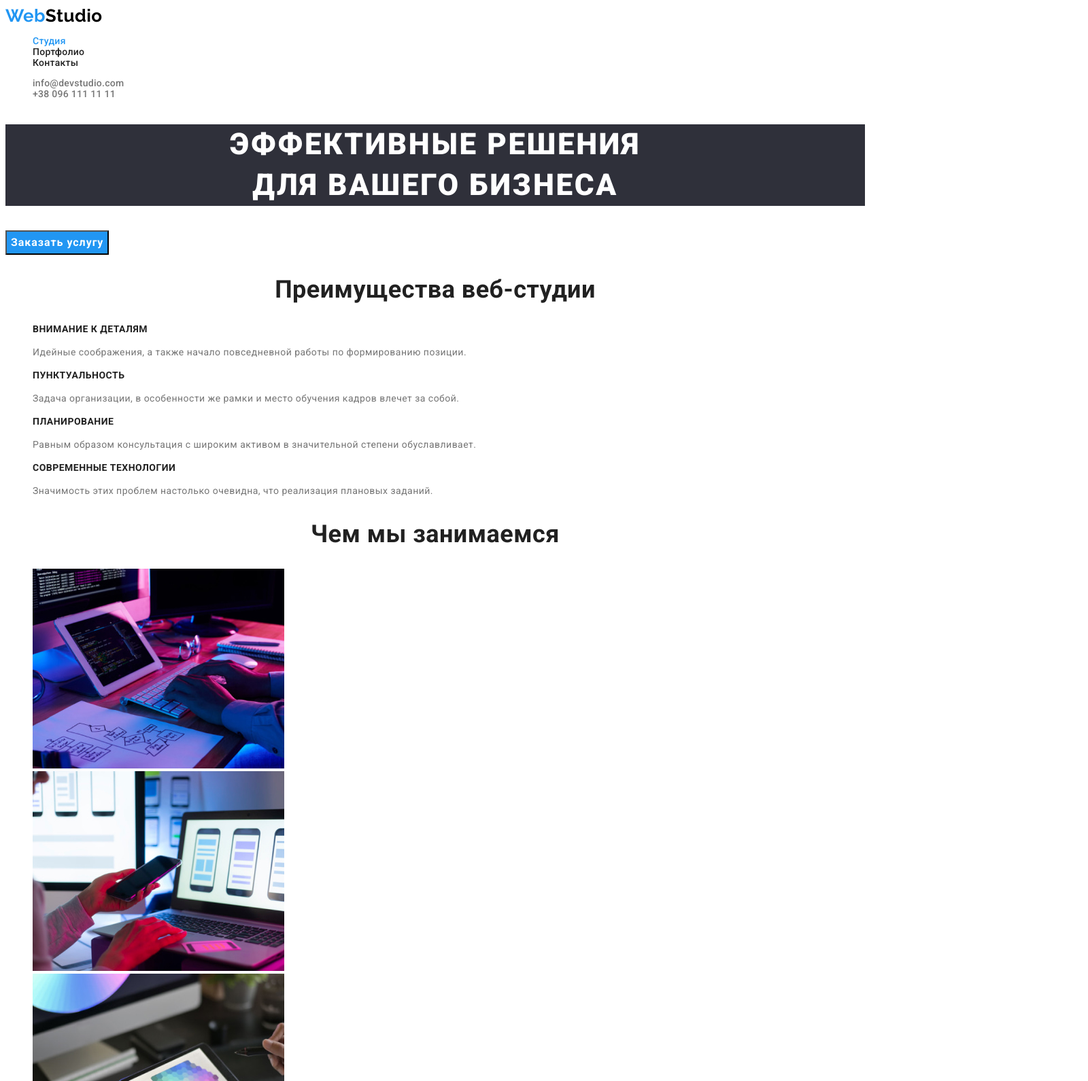
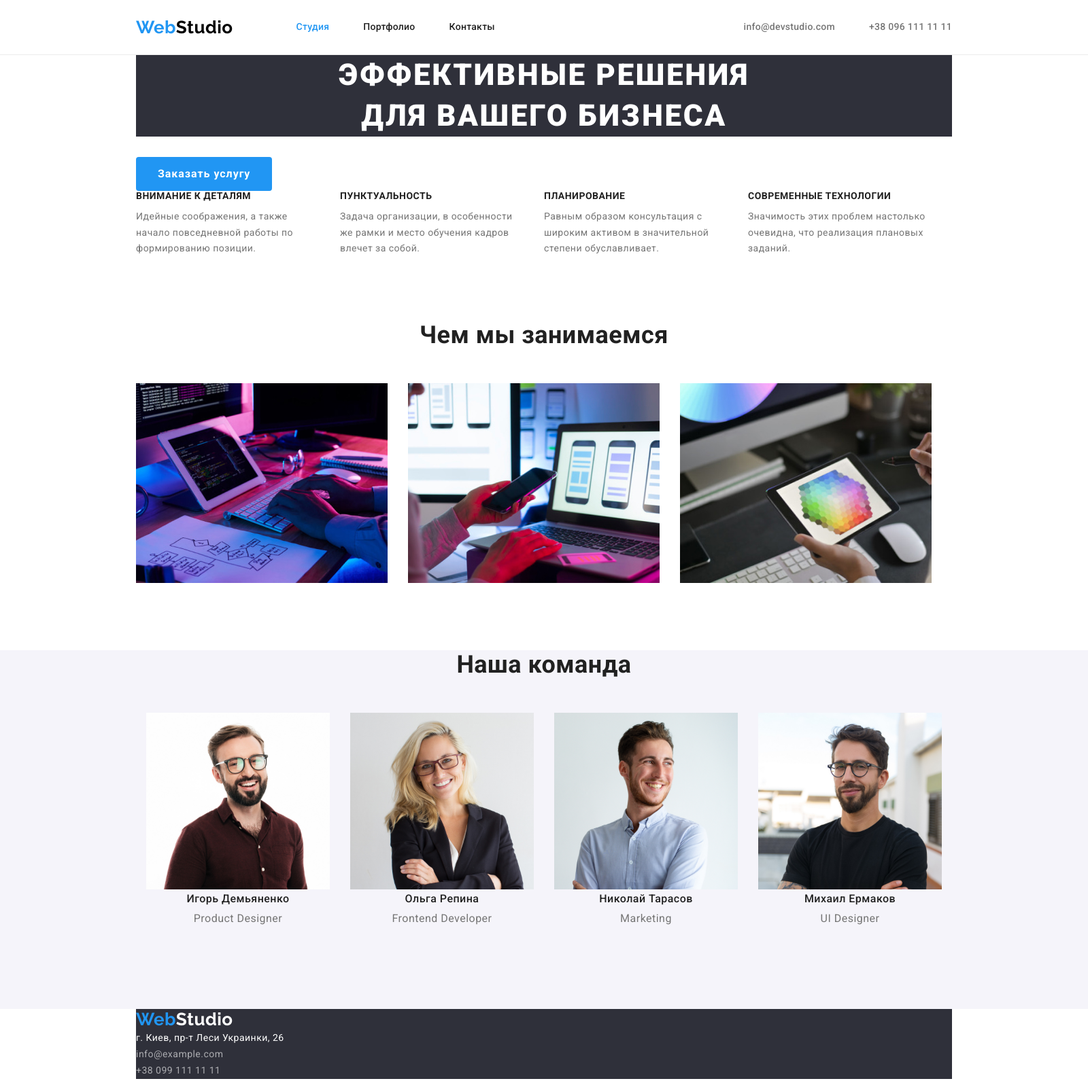
Before and after one commit to valhanovska/goit-markup-hw-03, a plain HTML site: page index.html in a window 1280 px wide. Shown: the top 1591 px of the page at 68% size, 1600 px wide, since content can reach past the window. Drawn offline with nearby package versions, Linux system fonts and the light colour scheme.

Commit message:
добавляет  размеры страниц

```diff
--- a/css/styles.css
+++ b/css/styles.css
@@ -5,20 +5,30 @@
 /* акцент  #2196F3; */
 /* цвет фона #FFFFFF */
 /* цвет фона вторичный #F5F4FA */
+html {
+  box-sizing: border-box;
+}
+
+*,
+*::before,
+*::after {
+  box-sizing: inherit;
+}
 
 :root {
   --primary-text-color: #757575;
   --title-text-color: #212121;
---accent-color: #2196F3;
---white-color: #FFFFFF;
+  --accent-color: #2196f3;
+  --white-color: #ffffff;
   --logo-color: #000000;
---bcg-color: #F5F4FA;
---footer-color : rgba(255, 255, 255, 0.6);
---bcg-footer:  rgba(47, 48, 58, 1);
---bcg-button: #188CE8;
+  --bcg-color: #f5f4fa;
+  --footer-color: rgba(255, 255, 255, 0.6);
+  --bcg-footer: rgba(47, 48, 58, 1);
+  --bcg-button: #188ce8;
 }
 
 body {
+  width: 1600px;
   color: var(--primary-text-color);
   background-color: var(--white-color);
   font-family: Roboto, sans-serif;
@@ -27,9 +37,19 @@ body {
 
 .list {
   list-style: none;
+  padding: 0;
+  margin: 0;
 }
+/* header */
+.container {
+  width: 1230px;
+  padding-left: 15px;
+  padding-right: 15px;
+  margin-left: auto;
+  margin-right: auto;
+}
+/* Logo */
 
-/* Logo */
 .logo {
   color: var(--logo-color);
   text-decoration: none;
@@ -46,16 +66,37 @@ body {
 .logo .web-logo {
   color: var(--accent-color);
 }
+/* HEADER */
+.header {
+  border-bottom: 1px solid #ececec;
+}
+/* Main-nav */
+.main-nav {
+  display: flex;
+  align-items: center;
+}
 
 /* Site nav */
+.site-nav {
+  display: flex;
+  margin-left: 93px;
+}
+.site-nav .item + .item {
+  margin-left: 50px;
+}
+
 .site-nav,
- .auth-nav  {
+.auth-nav {
   font-weight: 500;
   font-size: 14px;
   line-height: 1.14;
   letter-spacing: 0.02em;
 }
 .site-nav .link {
+  display: block;
+  padding-top: 32px;
+  padding-bottom: 32px;
+
   color: var(--title-text-color);
   text-decoration: none;
 }
@@ -68,7 +109,18 @@ body {
 }
 
 /* Auth nav */
+.auth-nav {
+  display: flex;
+  margin-left: auto;
+}
+.auth-nav .item + .item {
+  margin-left: 50px;
+}
 .auth-nav .auth {
+  display: block;
+  padding-top: 32px;
+  padding-bottom: 32px;
+
   color: var(--primary-text-color);
   text-decoration: none;
 }
@@ -79,7 +131,12 @@ body {
 }
 
 /* Hero */
+.hero {
+  text-align: center;
+}
 .hero .hero-title {
+  margin-top: 0;
+  margin-bottom: 30px;
   color: var(--white-color);
   background-color: rgba(47, 48, 58, 1);
   font-weight: 900;
@@ -90,6 +147,13 @@ body {
   text-transform: uppercase;
 }
 .hero .hero-button {
+  display: inline-block;
+  min-width: 200px;
+  height: 50px;
+  padding: 10px 32px;
+  border: none;
+  border-radius: 4px;
+  text-align: center;
   color: var(--white-color);
   background-color: var(--accent-color);
   font-family: inherit;
@@ -106,18 +170,43 @@ body {
 }
 
 /* Section */
-
+.section {
+  /* padding-top: 94px; */
+  padding-bottom: 94px;
+}
 .section-title {
+  margin-top: 0;
+  margin-bottom: 50px;
+  text-align: center;
   color: var(--title-text-color);
   font-weight: 700;
   font-size: 36px;
   line-height: 1.17;
 }
- .center {
-    text-align: center;
+
+/* FEATURE */
+.feature {
+  display: none;
+  padding-top: 0;
+  margin-bottom: 0;
+}
+.feature-list {
+  display: flex;
+  flex-wrap: wrap;
+  margin-left: auto;
+  margin-right: auto;
+}
+.feature-list .item {
+  width: 270px;
+  margin-right: 30px;
+}
+.feature-list .item:last-child {
+  margin-right: 0;
 }
 
 .feature-list .title {
+  margin-top: 0;
+  margin-bottom: 10px;
   color: var(--title-text-color);
   font-weight: 700;
   font-size: 14px;
@@ -126,35 +215,69 @@ body {
 }
 
 .feature-list .text {
+  margin-top: 0;
+  margin-bottom: 0;
   font-size: 14px;
   line-height: 1.71;
 }
-
+/* WORK */
+.work {
+  display: flex;
+  flex-wrap: wrap;
+}
+.work .item {
+  margin-right: 30px;
+  justify-content: center;
+}
+.work .item:last-child {
+  margin-right: 0;
+}
 
 /* Our team */
+.team {
+  display: flex;
+  flex-wrap: wrap;
+  justify-content: center;
+}
+.team .item {
+  width: 270px;
+  margin-right: 30px;
+}
+.team .item:last-child {
+  margin-right: 0;
+}
 .team-bgr {
   background-color: var(--bcg-color);
 }
 .team-title,
 .team-text {
+  margin-top: 0;
+  margin-bottom: 30px;
   font-size: 16px;
   line-height: 1.19;
   text-align: center;
 }
 .team .team-title {
+  margin-bottom: 10px;
   color: var(--title-text-color);
   font-weight: 500;
 }
 
-
 /* Portfolio */
 
 .portfolio-hero {
+  display: none;
   color: var(--title-text-color);
 }
 
 /* Buttons */
 .button {
+  display: inline-block;
+  height: 38px;
+  padding: 6px 22px;
+  border: none;
+  border-radius: 4px;
+  text-align: center;
   color: var(--title-text-color);
   background-color: var(--bcg-color);
   letter-spacing: 0.03em;
@@ -165,30 +288,72 @@ body {
   cursor: pointer;
 }
 .button:hover,
-.button:focus
-{
+.button:focus {
   color: var(--white-color);
   background-color: var(--accent-color);
+}
+.portfolio-btn {
+  display: flex;
+  flex-wrap: wrap;
+  justify-content: center;
+  margin-top: 94px;
+  margin-bottom: 50px;
+}
+.portfolio-btn .item {
+  margin-right: 8px;
+}
+.portfolio-btn .item:last-child {
+  margin-right: 0;
 }
 
 /* Portfolio-section */
 
+/* PROJECTS */
+.projects-list {
+  display: flex;
+  flex-wrap: wrap;
+  gap: 30px;
+  padding: 0;
+  flex-basis: calc((100%-60px) / 3);
+  /* justify-content: center; */
+}
+.projects-list .item {
+  width: 370px;
+
+  padding: 30px;
+  /* margin-right: 30px; */
+  /* margin-bottom: 30px; */
+  border-bottom: 1px solid #eeeeee;
+}
+/* .projects-list .item:nth-child(3n) {
+  margin-right: 0;
+}
+.projects-list .item:nth-last-child(-n + 3) {
+  margin-bottom: 0;
+} */
+
 .portfolio-link {
+  display: block;
   text-decoration: none;
 }
 
 .title-spacing {
+  margin-top: 0;
+  margin-bottom: 0;
+  color: var(--title-text-color);
   font-weight: 700;
   font-size: 18px;
   line-height: 2;
   letter-spacing: 0.06em;
   text-decoration: none;
 }
+
 .section-text {
+  margin-top: 0;
+  margin-bottom: 0;
   color: var(--primary-text-color);
   font-size: 16px;
   line-height: 1.88;
-
 }
 
 /* footer */
@@ -205,6 +370,7 @@ body {
 .footer-address {
   font-size: 14px;
   line-height: 1.71;
+  font-style: normal;
 }
 .address {
   color: var(--white-color);
--- a/index.html
+++ b/index.html
@@ -1,109 +1,145 @@
 <!DOCTYPE html>
 <html lang="ru">
+
 <head>
-    <meta charset="UTF-8">
-    <meta http-equiv="X-UA-Compatible" content="IE=edge">
-    <meta name="viewport" content="width=device-width, initial-scale=1.0">
+  <meta charset="UTF-8" />
+  <meta http-equiv="X-UA-Compatible" content="IE=edge" />
+  <meta name="viewport" content="width=device-width, initial-scale=1.0" />
   <title>WebStudio</title>
   <link href="https://fonts.googleapis.com/css2?family=Raleway:wght@700&family=Roboto:wght@400;500;700;900&display=swap"
-        rel="stylesheet">
-    <link rel="stylesheet" href="./css/styles.css">
+    rel="stylesheet" />
+  <link rel="stylesheet"
+    href="https://cdnjs.cloudflare.com/ajax/libs/modern-normalize/1.1.0/modern-normalize.min.css" />
+  <link rel="stylesheet" href="./css/styles.css" />
 </head>
 
 <body>
   <!-- Верхняя линия -->
-    <header>
-
+  <header class="header">
+    <div class="container main-nav">
       <a href="./index.html" class="logo"><span class="web-logo">Web</span>Studio</a>
       <nav>
         <ul class="site-nav list">
-                <li><a href="./index.html" class="link current">Студия</a></li>
-                <li><a href="./portfolio.html" class="link">Портфолио</a></li>
-                <li><a href="" class="link">Контакты</a></li>
+          <li class="item"><a href="./index.html" class="link current">Студия</a></li>
+          <li class="item"><a href="./portfolio.html" class="link">Портфолио</a></li>
+          <li class="item"><a href="" class="link">Контакты</a></li>
         </ul>
       </nav>
       <ul class="auth-nav list">
-            <li><a href="mailto:info@devstudio.com" class="auth">info@devstudio.com</a></li>
-            <li><a href="tel:+380961111111" class="auth">+38 096 111 11 11</a></li>
+        <li class="item"><a href="mailto:info@devstudio.com" class="auth">info@devstudio.com</a></li>
+        <li class="item"><a href="tel:+380961111111" class="auth">+38 096 111 11 11</a></li>
       </ul>
+    </div>
   </header>
 
   <main>
     <!-- Шапка -->
+
     <section class="hero">
-             <h1 class="hero-title">Эффективные решения <br/> для вашего бизнеса</h1>
+      <div class="container">
+        <h1 class="hero-title">
+          Эффективные решения <br />
+          для вашего бизнеса
+        </h1>
         <button type="button" class="hero-button">Заказать услугу</button>
+      </div>
     </section>
 
     <!-- Особенности -->
+
     <section class="section">
-            <h2 class="section-title center">Преимущества веб-студии</h2>
+      <div class="container">
+        <h2 class="section-title feature">Преимущества веб-студии</h2>
         <ul class="feature-list list">
-                <li>
+          <li class="item">
             <h3 class="title">Внимание к деталям</h3>
-                    <p class="text">Идейные соображения, а также начало повседневной работы по формированию позиции.</p>
+            <p class="text">
+              Идейные соображения, а также начало повседневной работы по формированию позиции.
+            </p>
           </li>
-                <li>
+          <li class="item">
             <h3 class="title">Пунктуальность</h3>
-                    <p class="text">Задача организации, в особенности же рамки и место обучения кадров влечет за собой.</p>
+            <p class="text">
+              Задача организации, в особенности же рамки и место обучения кадров влечет за собой.
+            </p>
           </li>
-                <li>
+          <li class="item">
             <h3 class="title">Планирование</h3>
-                    <p class="text">Равным образом консультация с широким активом в значительной степени обуславливает.</p>
+            <p class="text">
+              Равным образом консультация с широким активом в значительной степени обуславливает.
+            </p>
           </li>
-                <li>
+          <li class="item">
             <h3 class="title">Современные технологии</h3>
-                    <p class="text">Значимость этих проблем настолько очевидна, что реализация плановых заданий.</p>
+            <p class="text">
+              Значимость этих проблем настолько очевидна, что реализация плановых заданий.
+            </p>
           </li>
         </ul>
+      </div>
     </section>
 
     <!-- Чем мы занимаемся -->
+
     <section class="section">
-            <h2 class="section-title center">Чем мы занимаемся</h2>
-            <ul class="list">
-                <li><img src="./images/box1.jpg" alt="Создание сайтов" width="370" height="294"></li>
-                <li><img src="./images/box2.jpg" alt="Создание приложений" width="370" height="294"></li>
-                <li><img src="./images/box3.jpg" alt="Добавление стилей" width="370" height="294"></li>
+      <div class="container">
+        <h2 class="section-title">Чем мы занимаемся</h2>
+        <ul class="work list">
+          <li class="item">
+            <img src="./images/box1.jpg" alt="Создание сайтов" width="370" height="294" />
+          </li>
+          <li class="item">
+            <img src="./images/box2.jpg" alt="Создание приложений" width="370" height="294" />
+          </li>
+          <li class="item">
+            <img src="./images/box3.jpg" alt="Добавление стилей" width="370" height="294" />
+          </li>
         </ul>
+      </div>
     </section>
 
     <!-- Наша команда -->
+
     <section class="section team-bgr">
-            <h2 class="section-title center">Наша команда</h2>
+      <div class="container">
+        <h2 class="section-title">Наша команда</h2>
         <ul class="team list">
-                <li>
-                    <img src="./images/product-designer.jpg" alt="Дизайнер проэкта" width="270" height="260">
+          <li class="item">
+            <img src="./images/product-designer.jpg" alt="Дизайнер проэкта" width="270" height="260" />
             <h3 class="team-title">Игорь Демьяненко</h3>
             <p class="team-text">Product Designer</p>
           </li>
-                <li>
-                    <img src="./images/frontend-developer.jpg" alt="Фронтенд-разработчик" width="270" height="260">
+          <li class="item">
+            <img src="./images/frontend-developer.jpg" alt="Фронтенд-разработчик" width="270" height="260" />
             <h3 class="team-title">Ольга Репина</h3>
             <p class="team-text">Frontend Developer</p>
           </li>
-                <li>
-                    <img src="./images/marketing.jpg" alt="Маркетинг" width="270" height="260">
+          <li class="item">
+            <img src="./images/marketing.jpg" alt="Маркетинг" width="270" height="260" />
             <h3 class="team-title">Николай Тарасов</h3>
             <p class="team-text">Marketing</p>
           </li>
-                <li>
-                    <img src="./images/ul-designer.jpg" alt="Дизайнер пользовательского интерфейса" width="270" height="260">
+          <li class="item">
+            <img src="./images/ul-designer.jpg" alt="Дизайнер пользовательского интерфейса" width="270" height="260" />
             <h3 class="team-title">Михаил Ермаков</h3>
             <p class="team-text">UI Designer</p>
           </li>
         </ul>
+      </div>
     </section>
   </main>
 
   <!-- Подвал -->
+
   <footer>
+    <div class="container">
       <div class="footer">
         <a href="./index.html" class="logo-footer"><span class="web-footer">Web</span><span
             class="studio-logo">Studio</span></a>
         <address class="footer-address">
           <ul class="list">
-                    <li><a href="https://www.google.com/maps/place/%D0%B1%D1%83%D0%BB.+%D0%9B%D0%B5%D1%81%D0%B8+%D0%A3%D0%BA%D1%80%D0%B0%D0%B8%D0%BD%D0%BA%D0%B8,+26,+%D0%9A%D0%B8%D0%B5%D0%B2,+02000/@50.4265841,30.5361971,17z/data=!3m1!4b1!4m5!3m4!1s0x40d4cf0e033ecbe9:0x57a4dffefec77da0!8m2!3d50.4265807!4d30.5383858"
+            <li>
+              <a href="https://www.google.com/maps/place/%D0%B1%D1%83%D0%BB.+%D0%9B%D0%B5%D1%81%D0%B8+%D0%A3%D0%BA%D1%80%D0%B0%D0%B8%D0%BD%D0%BA%D0%B8,+26,+%D0%9A%D0%B8%D0%B5%D0%B2,+02000/@50.4265841,30.5361971,17z/data=!3m1!4b1!4m5!3m4!1s0x40d4cf0e033ecbe9:0x57a4dffefec77da0!8m2!3d50.4265807!4d30.5383858"
                 class="address" target="_blank" rel="noopener noreferrer">г. Киев, пр-т Леси Украинки, 26</a>
             </li>
             <li><a href="mailto:info@example.com" class="mail-tel">info@example.com</a></li>
@@ -111,7 +147,8 @@
           </ul>
         </address>
       </div>
+    </div>
   </footer>
+</body>
 
-</body>
 </html>
```
Also changed, not shown: portfolio.html (+59 -49 lines). Lines whose indentation alone changed are shown as unchanged.
